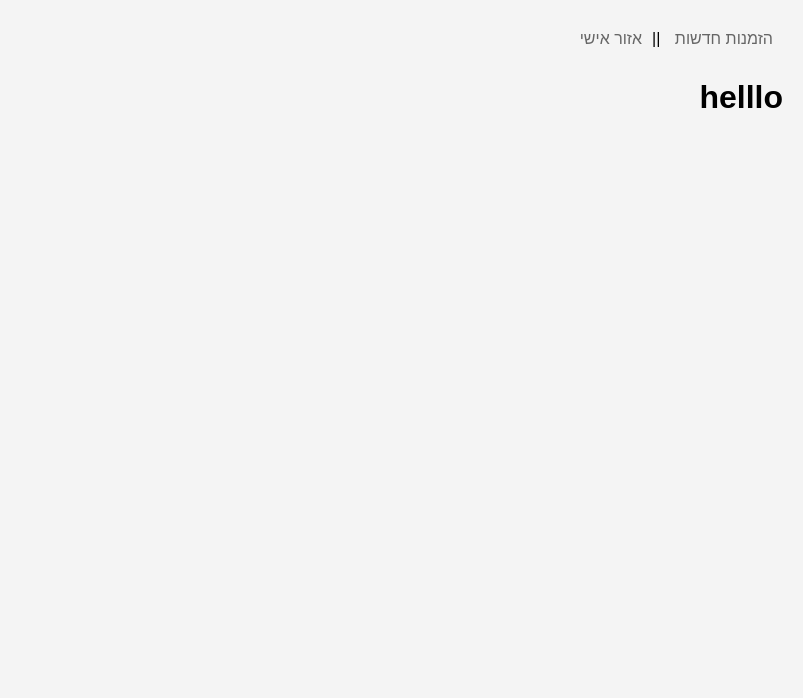
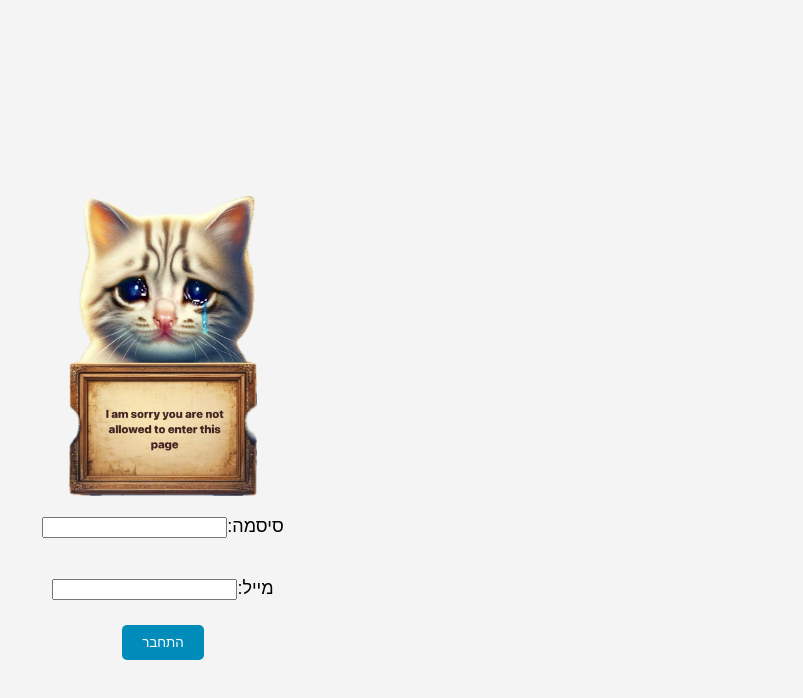
Before and after one commit to f739/order_management_client, a React (Vite) app: page / in a window 1280 px wide. Shown: the top 698 px of the page, without its empty margins (477-1280 px from the left). Built offline with nearby package versions, Linux system fonts and the light colour scheme.

Commit message:
Creation of tokens and access restrictions

```diff
--- a/src/App.jsx
+++ b/src/App.jsx
@@ -1,19 +1,44 @@
 import { Outlet, RouterProvider, NavLink } from "react-router-dom";
 import { routers } from "./routers";
+import { testToken } from "./dl/slices/users"
 import { ToastContainer } from 'react-toastify';
+import { NoEntry } from "./pages/noEntry";
 import 'react-toastify/dist/ReactToastify.css';
 import './css/main.css';
+import { useDispatch } from "react-redux";
+import { useEffect, useState } from "react";
 
 export function Layout () {
+  const dispatch = useDispatch();
+  const [license, setLicense] = useState('');
+
+  useEffect( () => {
+    const testTokenFunc = async () => {
+      const token = localStorage.getItem('token');
+      if (token) {
+        const res =  await dispatch( testToken(token))
+        setLicense(res.payload);
+      }
+  }; testTokenFunc()
+},[])
   return (
     <>
-      <nav>
-        <NavLink to='/orders'>הזמנות חדשות</NavLink> ||
-        <NavLink to='/privateArea'>אזור אישי</NavLink>
-      </nav>
-      <ToastContainer />
-      <Outlet />
+      {license &&
+      <>
+        <nav>
+          <NavLink to='/orders'>הזמנות חדשות</NavLink> ||
+          <NavLink to='./orderManagement'>הזמנות בתהליך</NavLink> ||
+          <NavLink to='./oldOrders'>קליטת הזמנות</NavLink> ||
+          <NavLink to='./issuingReports'>הנפקת דוחות</NavLink> ||
+          <NavLink to='/privateArea'>אזור אישי</NavLink> ||
+        </nav>
+        <ToastContainer />
+        <Outlet />
+      </>
+      }
+      {!license && <NoEntry />}
     </>
+
   )
 }
 
--- /dev/null
+++ b/src/css/noEntry.css
@@ -0,0 +1,27 @@
+/* NoEntry.css */
+.container-entry {
+    display: flex;
+    flex-direction: column;
+    align-items: center;
+    justify-content: center;
+    height: 100vh;
+    text-align: center;
+}
+
+.input-label-entry {
+    margin: 20px;
+    font-size: 18px;
+}
+
+.input-code-entry {
+    font-size: 16px;
+    padding: 10px;
+    margin: 10px 0;
+    width: 200px;
+}
+
+.image-no-entry {
+    max-width: 300px;
+    max-height: 300px;
+    margin-top: 20px;
+}
--- a/src/dl/slices/orders.js
+++ b/src/dl/slices/orders.js
@@ -1,105 +1,146 @@
 import { createSlice, createAsyncThunk } from "@reduxjs/toolkit";
 import { URL } from "../../services/service";
-import $ from 'axios';
+import $ from "axios";
 
-
-export const sendAnInvitation = createAsyncThunk('orders/sendAnInvitation',
-  async (_, {getState, rejectWithValue}) => {
+export const sendAnInvitation = createAsyncThunk(
+  "orders/sendAnInvitation",
+  async (_, { getState, rejectWithValue }) => {
     try {
-        const res = await $.post(`${URL}/orders/sendAnInvitation`,{});
-        const resetQuantityProducts = getState().products.allProducts
-        .map( product => {
+      const res = await $.post(`${URL}/orders/sendAnInvitation`, {});
+      const resetQuantityProducts = getState().products.allProducts.map(
+        (product) => {
           if (product.temporaryQuantity > 0) {
-            return {...product, temporaryQuantity: 0};
+            return { ...product, temporaryQuantity: 0 };
           }
           return product;
-        });
+        }
+      );
       const { newActiveOrder } = res.data;
-        return {resetQuantityProducts, newActiveOrder}
-      }catch (err) {
-        return rejectWithValue(err.response.data.message)
+      return { resetQuantityProducts, newActiveOrder };
+    } catch (err) {
+      return rejectWithValue(err.response.data.message);
     }
   }
 );
 
-export const getActiveOrders = createAsyncThunk('orders/getActiveOrders',
-  async (_, {rejectWithValue}) => {
+export const getActiveOrders = createAsyncThunk(
+  "orders/getActiveOrders",
+  async (_, { rejectWithValue }) => {
     try {
       const res = await $.get(`${URL}/orderManagement/getAllActiveOrders`);
-        return res.data.allActiveOrders
-      }catch (err) {
-        return rejectWithValue(err.response.data.message)
+      return res.data.allActiveOrders;
+    } catch (err) {
+      return rejectWithValue(err.response.data.message);
     }
   }
 );
 
-export const newOrderToDeliver = createAsyncThunk('orders/newOrderToDeliver',
-  async (emailForm, {rejectWithValue}) => {
+export const getOldOrders = createAsyncThunk(
+  "orders/getOldOrders",
+  async (_, { rejectWithValue }) => {
     try {
-        const res = await $.post(`${URL}/orderManagement/newOrderToDeliver`, emailForm);
-        const {newOldOrder, activeOrders} = res.data;
-        console.log(activeOrders);
-        return {newOldOrder, activeOrders};
-      }catch (err) {
-        return rejectWithValue(err.response.data.message)
+      console.log("before");
+      const res = await $.get(`${URL}/oldOrders/getOldOrders`);
+      return res.data.oldOrders;
+    } catch (err) {
+      return rejectWithValue(err.response.data.message);
     }
   }
 );
 
-export const removeProduct = createAsyncThunk('orders/removeProduct',
-  async ({_id, idInvitation}, {getState, rejectWithValue}) => {
+export const newOrderToDeliver = createAsyncThunk(
+  "orders/newOrderToDeliver",
+  async (emailForm, { rejectWithValue }) => {
     try {
-        await $.put(`${URL}/orderManagement/${_id}/${idInvitation}/removeProduct`);
-        return {_id, idInvitation};
-      }catch (err) {
-        return rejectWithValue(err.response.data.message)
+      const res = await $.post(
+        `${URL}/orderManagement/newOrderToDeliver`,
+        emailForm
+      );
+      const { newOldOrder, activeOrders } = res.data;
+      console.log(activeOrders);
+      return { newOldOrder, activeOrders };
+    } catch (err) {
+      return rejectWithValue(err.response.data.message);
     }
   }
 );
 
+export const removeProduct = createAsyncThunk("orders/removeProduct",
+  async ({ _id, idInvitation }, { getState, rejectWithValue }) => {
+    try {
+      await $.put(
+        `${URL}/orderManagement/${_id}/${idInvitation}/removeProduct`
+      );
+      return { _id, idInvitation };
+    } catch (err) {
+      return rejectWithValue(err.response.data.message);
+    }
+  }
+);
+
+export const returnProduct = createAsyncThunk("orders/returnProduct",
+  async (data,
+    { rejectWithValue }) => {
+    try {
+      const res = await $.post(`${URL}/oldOrders/returnProduct`, {...data});
+      return res.data.newActiveOrder;
+    } catch (err) {
+      return rejectWithValue(err.response.data.message);
+    }
+  }
+);
+
+
+
 const initialState = {
   allActiveOrders: [],
   allOldOrders: [],
-    errorMessage: null
-}
+  errorMessage: null,
+};
 
 export const slice = createSlice({
-    name: 'orders',
+  name: "orders",
   initialState,
-    reducers: {
-
-        },
+  reducers: {},
   extraReducers: (builder) => {
+    builder.addCase(returnProduct.fulfilled, (state, action) => {
+      state.allActiveOrders.push(action.payload);
+    });
     builder.addCase(sendAnInvitation.fulfilled, (state, action) => {
       console.log(action.payload.newActiveOrder);
-            state.allActiveOrders.push( action.payload.newActiveOrder);
-          })
+      state.allActiveOrders.push(action.payload.newActiveOrder);
+    });
     builder.addCase(sendAnInvitation.rejected, (state, action) => {
       state.errorMessage = action.payload;
-          })
+    });
     builder.addCase(getActiveOrders.fulfilled, (state, action) => {
       state.allActiveOrders = action.payload;
-          })
+    });
+    builder.addCase(getOldOrders.fulfilled, (state, action) => {
+      state.allOldOrders = action.payload;
+    });
     builder.addCase(newOrderToDeliver.fulfilled, (state, action) => {
       state.allOldOrders.push(action.payload.newOldOrder);
       state.allActiveOrders = action.payload.activeOrders;
-          })
+    });
     builder.addCase(removeProduct.fulfilled, (state, action) => {
-            const { _id, idInvitation} = action.payload;
-            const orderIndex = state.allActiveOrders.findIndex(order => order._id === idInvitation);
+      const { _id, idInvitation } = action.payload;
+      const orderIndex = state.allActiveOrders.findIndex(
+        (order) => order._id === idInvitation
+      );
       if (orderIndex !== -1) {
-              state.allActiveOrders[orderIndex].listProducts = state.allActiveOrders[orderIndex].listProducts.filter(product => product._id !== _id);
+        state.allActiveOrders[orderIndex].listProducts = state.allActiveOrders[
+          orderIndex
+        ].listProducts.filter((product) => product._id !== _id);
         if (state.allActiveOrders[orderIndex].listProducts.length === 0) {
           state.allActiveOrders.splice(orderIndex, 1);
         }
       }
-          })
-        }
-    })
-
+    });
+  },
+});
 
 export const actions = slice.actions;
 export default slice.reducer;
 
-
 // export const sendEmail = slice.actions.sendEmail;
--- /dev/null
+++ b/src/dl/slices/users.js
@@ -0,0 +1,57 @@
+import { createSlice, createAsyncThunk } from "@reduxjs/toolkit";
+import { URL } from "../../services/service";
+import $ from 'axios';
+
+export const connectUser = createAsyncThunk('users/connectUser',
+  async ({email, password}, {rejectWithValue}) => {
+      try {
+        const res = await $.put(`${URL}/login/${password}/${email}/connectUser`);
+        const { token, license } = res.data.user;
+        localStorage.setItem('token', token);
+        return {email, license}
+      }catch (err) {
+        return rejectWithValue(err.response.data.message)
+      }
+  }
+);
+export const testToken = createAsyncThunk('users/testToken',
+  async (token, {rejectWithValue}) => {
+      try {
+        const res = await $.get(`${URL}/login/${token}/testToken`);
+        return res.data.license;
+      }catch (err) {
+        return rejectWithValue(err.response.data.message)
+      }
+  }
+);
+
+const initialState = {
+    user: {email: '', license: '' },
+    errorMessage: ''
+}
+
+export const slice = createSlice({
+    name: 'users',
+    initialState,
+    reducers: {
+
+        },
+        extraReducers: (builder) => {
+            builder.addCase(connectUser.fulfilled, (state, action) => {
+                state.user = action.payload;
+            })
+            builder.addCase(testToken.fulfilled, (state, action) => {
+                state.user.license = action.payload;
+            })
+            builder.addCase(connectUser.rejected, (state, action) => {
+                state.errorMessage = action.payload;
+            })
+        }
+    })
+
+
+    export const actions = slice.actions;
+    export default slice.reducer;
+
+
+// export const sendEmail = slice.actions.sendEmail;
--- a/src/dl/store.js
+++ b/src/dl/store.js
@@ -5,6 +5,7 @@ import suppliers from "./slices/suppliers";
 import measures from "./slices/measures";
 import products from "./slices/products";
 import orders from "./slices/orders";
+import users from "./slices/users";
 
 const consoleMid = store => next => action => {
   console.log(`action: ${JSON.stringify(action)}`);
@@ -21,6 +22,7 @@ export const store = configureStore({
     suppliers,
     measures,
     products,
-    orders
+    orders,
+    users
   },
 });
--- /dev/null
+++ b/src/pages/IssuingReports.jsx
@@ -0,0 +1,17 @@
+import { useSelector } from "react-redux";
+import { NoEntry } from "./noEntry";
+
+export const IssuingReports = () => {
+    const license = useSelector( state => state.users.user.license);
+
+    return (
+        <>
+            { license === 'Bookkeeping' || license === 'purchasingManager' ?
+            <>
+                <h1>IssuingReports page</h1>
+            </>
+            : <NoEntry />
+            }
+        </>
+    )
+}
--- a/src/pages/createUsers.jsx
+++ b/src/pages/createUsers.jsx
@@ -6,7 +6,8 @@ import '../css/users.css';
 import $ from 'axios';
 
 export const CreateUsers = () => {
-    const [formCreateUser, setFormCreateUser] = useState({userName: '', userCode: '', license: '' });
+    const [formCreateUser, setFormCreateUser] = useState(
+        {userName: '', password: '',email: '', license: '' });
 
     const createUser = async () => {
         try {
@@ -24,9 +25,13 @@ export const CreateUsers = () => {
                     שם משתמש:
                     <input type="text" name="userName" id="userName" onChange={e => handleFormHook(e.target, setFormCreateUser)} />
                 </label>
-                <label htmlFor="userCode">
+                <label htmlFor="password">
                     :קוד משתמש
-                    <input type="text" name="userCode" id="userCode" onChange={e => handleFormHook(e.target, setFormCreateUser)} />
+                    <input type="text" name="password" id="password" onChange={e => handleFormHook(e.target, setFormCreateUser)} />
+                </label>
+                <label htmlFor="email">
+                    אימייל:
+                    <input type="email" name="email" id="email" onChange={e => handleFormHook(e.target, setFormCreateUser)} />
                 </label>
                 <label htmlFor="license">
                     :רישיון
@@ -34,6 +39,7 @@ export const CreateUsers = () => {
                         <option >--בחר אפשרות--</option>
                         <option value="cooker">טבח</option>
                         <option value="purchasingManager">מנהל רכש</option>
+                        <option value="Bookkeeping">הנהלת חשבונות</option>
                     </select>
                 </label>
                 <button onClick={createUser}>צור משתמש</button>
@@ -68,8 +74,8 @@ const ShowUsers = () => {
             <h1>משתמשים קיימים</h1>
             {allUsers && allUsers.map( user => (
                 <div key={user._id} className="existing-users">
-                    <span>{user.userCode}</span>
                     <span>{user.userName}</span>
+                    <span>{user.email}</span>
                     <span>{user.license}</span>
                     <button onClick={() => deleteUser(user._id)}>מחק משתמש</button>
                 </div>
--- a/src/pages/noEntry.jsx
+++ b/src/pages/noEntry.jsx
@@ -1,8 +1,40 @@
+import { useState } from 'react';
+import { useSelector, useDispatch } from 'react-redux';
+import { useNavigate } from 'react-router-dom';
+import { connectUser } from '../dl/slices/users';
+import { handleFormHook } from '../components/HandleFormHook';
+import noEntry from '../assetes/noEntry.png';
+import '../css/noEntry.css';
 
-export const noEntry = () => {
+export const NoEntry = () => {
+    const dispatch = useDispatch();
+    const navigate = useNavigate();
+    const [form, setForm] = useState({password: '', email: ''});
+
+    const connect = async () => {
+        const res = await dispatch( connectUser(form) );
+        if (res.payload) {
+            navigate('./orders')
+            // refresh the page
+        }
+    };
+
     return (
-        <>
-
-        </>
-    )
-}
+        <div className="container-entry">
+            <img src={noEntry} alt="No Entry Sign" className="image-no-entry" />
+            <label className="input-label-entry">
+               סיסמה:
+                <input  type="text"  name="password" value={form.password}
+                onChange={e => handleFormHook(e.target, setForm)} className="input-password-entry"
+                />
+            </label>
+            <label className="input-label-entry">
+               מייל:
+                <input  type="text"  name="email" value={form.email}
+                onChange={e => handleFormHook(e.target, setForm)} className="input-email-entry"
+                />
+            </label>
+            <button onClick={connect}>התחבר</button>
+        </div>
+    );
+};
--- a/src/pages/oldOrders.jsx
+++ b/src/pages/oldOrders.jsx
@@ -1,4 +1,6 @@
 import { useState ,useEffect } from "react";
+import { useSelector, useDispatch } from 'react-redux';
+import { getOldOrders, returnProduct } from '../dl/slices/orders';
 import { URL } from "../services/service";
 import { toast } from "react-toastify";
 import $ from 'axios';
@@ -6,25 +8,26 @@ import '../css/oldOrders.css';
 import Camera from "../components/Camera";
 
 export const OldOrders = () => {
+    const dispatch = useDispatch();
     const [groupedOrders, setGroupedOrders] = useState({});
+    const allOrders = useSelector( state => state.orders.allOldOrders);
+
+    useEffect( () => {
+        dispatch( getOldOrders())
+    },[]);
 
     useEffect(() => {
-        const getAllOrders = async () => {
-            try {
-                const res = await $.get(`${URL}/oldOrders/getOldOrders`);
-                const oldOrdersFiltred = res.data.oldOrders.sort((a, b) => a.date.localeCompare(b.date))
-                const groupBySupplier = oldOrdersFiltred.reduce((acc, order) => {
-                    acc[order.supplier.nameSupplier] = acc[order.supplier.nameSupplier] || [];
-                    acc[order.supplier.nameSupplier].push(order);
-                    return acc;
-                }, {});
-                setGroupedOrders(groupBySupplier);
-            } catch (err) {
-                toast.error(err.response.data.message);
-            }
-        };
-        getAllOrders();
-    }, []);
+        if (allOrders.length) {
+            const oldOrdersFiltered = [...allOrders].sort((a, b) => a.date.localeCompare(b.date));
+            const groupBySupplier = oldOrdersFiltered.reduce((acc, order) => {
+                const nameSupplier = order.supplier.nameSupplier;
+                acc[nameSupplier] = acc[nameSupplier] || [];
+                acc[nameSupplier].push(order);
+                return acc;
+            }, {});
+            setGroupedOrders(groupBySupplier);
+        }
+    }, [allOrders]);
 
     return (
         <>
@@ -70,17 +73,14 @@ const OldVendorOrders = ({ orderList, date, time, idOrderList }) => {
 
 
 const ShowOldOrder = ({ _id,idOrderList, setOrderListAfterFilter, nameProduct, temporaryQuantity, unitOfMeasure, category }) => {
+    const dispatch = useDispatch();
     const wasReceived = async () => {
         setOrderListAfterFilter(oldList => oldList.filter(order => order._id !== _id));
     };
     const returnToOrderManagement = async () => {
-        try {
-            const res = await $.post(`${URL}/oldOrders/returnProduct`,
-            {nameProduct, temporaryQuantity, unitOfMeasure, category, _id, idOrderList})
-            toast.success(res.data.message)
-        }catch (err) {
-            toast.error(err.response.data.message);
-        }
+        dispatch( returnProduct({nameProduct, temporaryQuantity,
+             unitOfMeasure, category, _id, idOrderList
+        }))
     }
 
     return (
--- a/src/pages/privateArea.jsx
+++ b/src/pages/privateArea.jsx
@@ -1,22 +1,25 @@
+import { useDispatch, useSelector } from "react-redux";
 import { NavLink, Outlet } from "react-router-dom";
+import { NoEntry } from "./noEntry";
 
 export const PrivateArea = () => {
+    const license = useSelector( state => state.users.user.license);
 
     return(
         <>
+            {license === 'purchasingManager' ?
+            <>
                 <nav>
-            <NavLink to='./orderManagement'>הזמנות בתהליך</NavLink> ||
-            <NavLink to='./oldOrders'>קליטת הזמנות</NavLink> ||
                     <NavLink to='./createUsers'>משתמשים</NavLink> ||
                     <NavLink to='./products'>מוצרים</NavLink> ||
                     <NavLink to='./categories'>קטגוריות</NavLink> ||
                     <NavLink to='./supplier'>ספקים</NavLink> ||
                     <NavLink to='./measure'>יחידות מידה</NavLink> ||
                     <NavLink to='./emailSettings'>הגדרות אימייל</NavLink> ||
-            <NavLink to='./issuingReports'>הנפקת דוחות</NavLink> ||
-
                 </nav>
                 <Outlet />
             </>
+            : <NoEntry />}
+        </>
     )
 }
```
Also changed, not shown: src/routers.jsx (+13 -2 lines), src/assetes/noEntry.png (added). Lines whose indentation alone changed are shown as unchanged.
